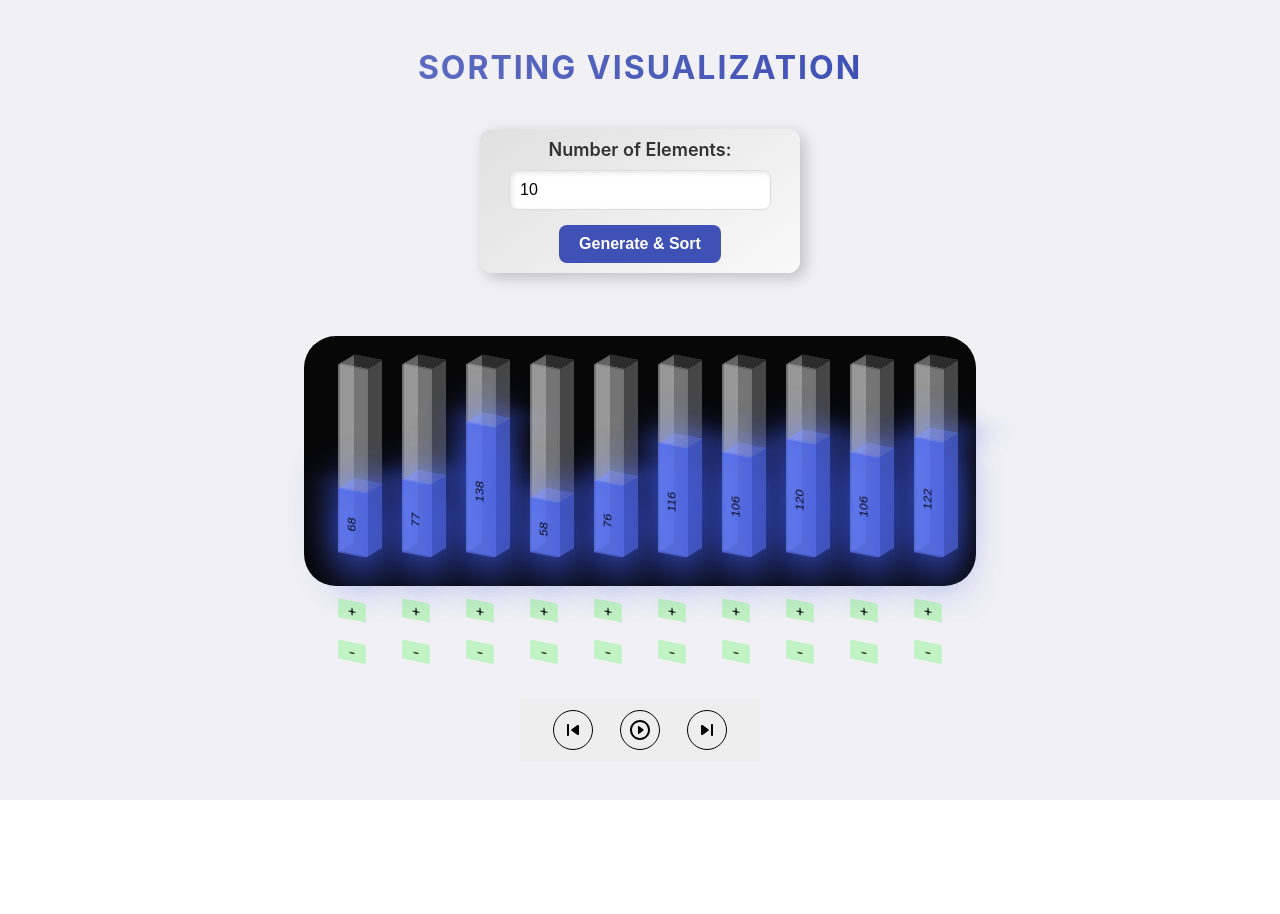
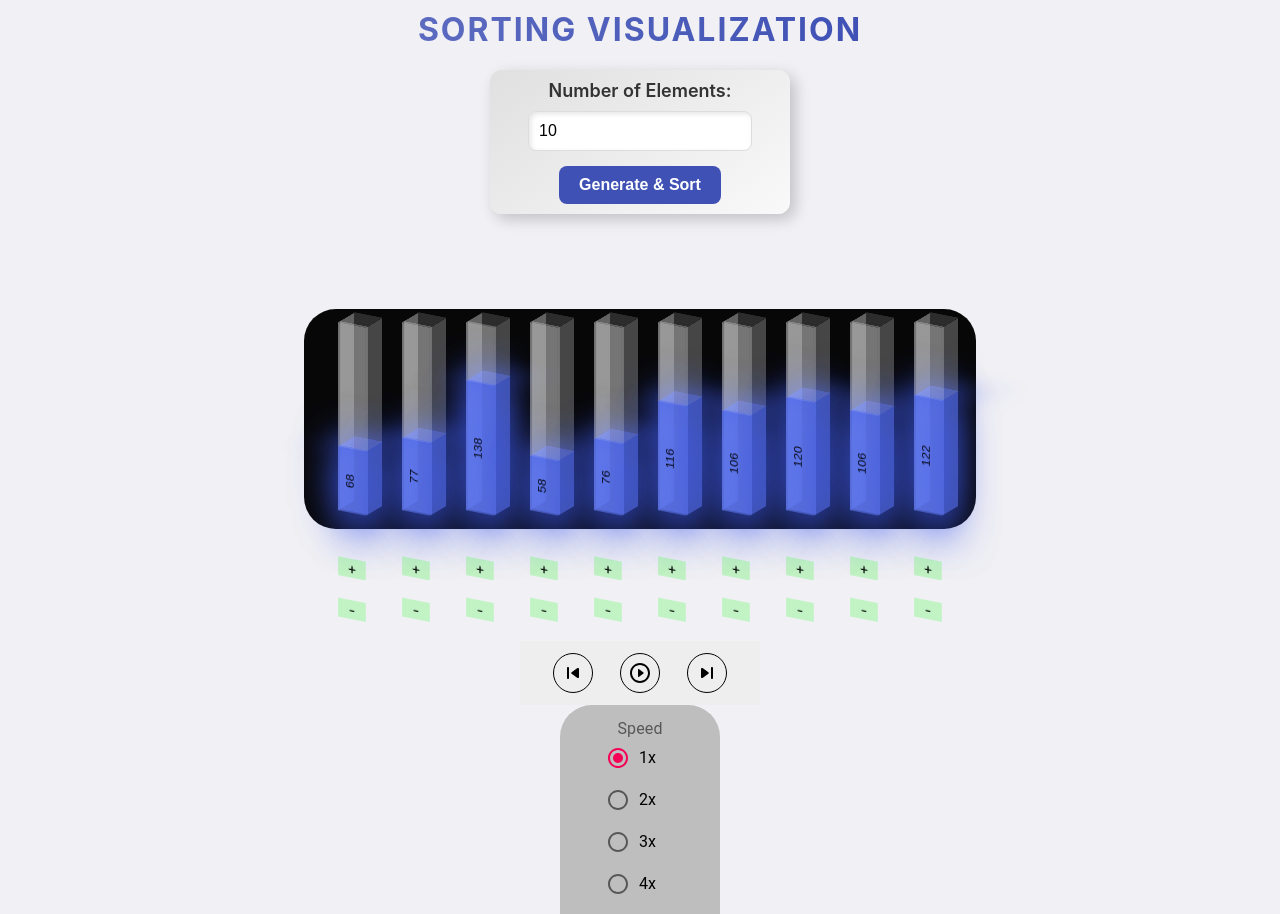
Before and after one commit to mishra-naveen-dev/Sorting_Visualization, a React (Create React App) app: page / in a window 1280 px wide. Shown: the top 914 px of the page. Before the commit the page ends 800 px from the top, so only its background shows below. Built offline with nearby package versions, Linux system fonts and the light colour scheme.

Commit message:
selection sort and speed is added

```diff
--- a/src/App.css
+++ b/src/App.css
@@ -1,6 +1,11 @@
+*{
+  margin: 0;
+  padding: 0;
+  box-sizing: border-box;
+}
 .App {
   text-align: center;
-  position: relative;
+
   min-height: 100vh;
   background: #f0f0f5;
   display: flex;
@@ -82,12 +87,18 @@
 }
 
 .container {
-  margin: 3em 0;
+  margin: 5em 0;
   margin-bottom: 2em;
   display: flex;
   justify-content: center;
   align-items: center;
-  height: 250px;
+  height: 220px;
+}
+.container-small {
+	padding: 1em;
+	width: 10em;
+	text-align: center;
+	border-radius: 5px;
 }
 
 .card {
@@ -191,3 +202,17 @@
   outline: none;
   box-shadow: 0 0 0 4px rgba(63, 81, 181, 0.4);
 }
+
+
+.control-pannel {
+	display: flex;
+	justify-content: center;
+	align-items: center;
+}
+
+.pannel {
+	margin-top: 3em;
+	display: flex;
+	justify-content: space-evenly;
+	align-items: center;
+}
--- a/src/App.js
+++ b/src/App.js
@@ -1,6 +1,7 @@
 import React, { Component } from "react";
 import "./App.css";
 import Bar from "./components/Bar";
+import Form from "./components/Form";
 
 // Algorithms
 import BubbleSort from "./algorithm/BS";
@@ -185,6 +186,11 @@ class App extends Component {
     // Store timeouts to be able to clear them later
     this.setState({ timeouts });
   };
+  //changespeed
+  changeSpeed = (e) => {
+    this.clearTimeouts();
+    this.setState({ delay: parseInt(e.target.value) });
+  };
 
   render() {
     // Create Bar components for each value in the array
@@ -244,7 +250,15 @@ class App extends Component {
             </button>
           </div>
         </div>
-        <div className="panel"></div>
+        <div className="panel">
+          <Form
+            formLabel="Speed"
+            values={[500, 400, 300, 200, 100]}
+            currentValue={this.state.delay}
+            lables={["1x", "2x", "3x", "4x", "5x"]}
+            onChange={this.changeSpeed}
+          />
+        </div>
       </div>
     );
   }
--- /dev/null
+++ b/src/components/Form.js
@@ -0,0 +1,38 @@
+import React from "react";
+
+import {
+  FormControl,
+  FormControlLabel,
+  FormLabel,
+  Radio,
+  RadioGroup,
+} from "@material-ui/core";
+
+export default function Form({
+  formLabel,
+  values,
+  currentValue,
+  lables,
+  onChange,
+}) {
+  return (
+    <div
+      className="container-small card"
+      style={{ backgroundColor: "#bebebe", padding: "1em 1em" }}
+    >
+      <FormControl>
+        <FormLabel>{formLabel}</FormLabel>
+        <RadioGroup value={currentValue} onChange={onChange}>
+          {values.map((value, index) => (
+            <FormControlLabel
+              key={`${value}_${index}`}
+              value={value}
+              control={<Radio />}
+              label={lables[index]}
+            />
+          ))}
+        </RadioGroup>
+      </FormControl>
+    </div>
+  );
+}
```
